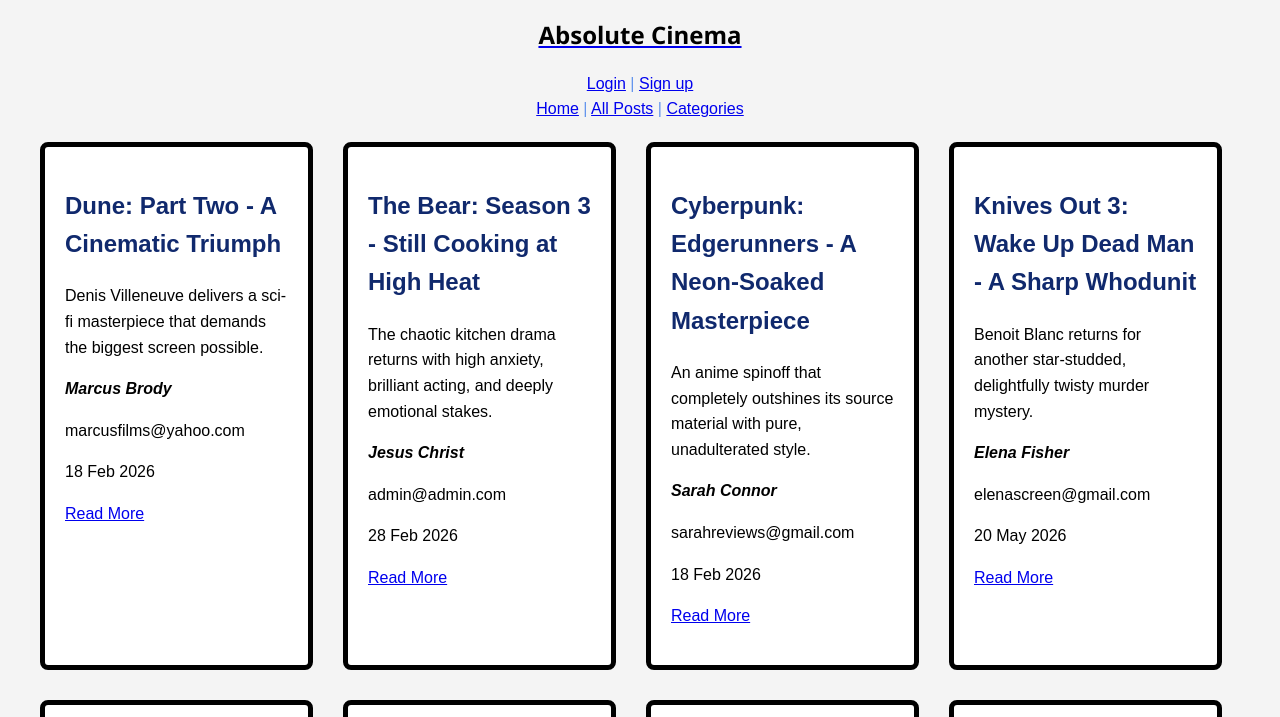
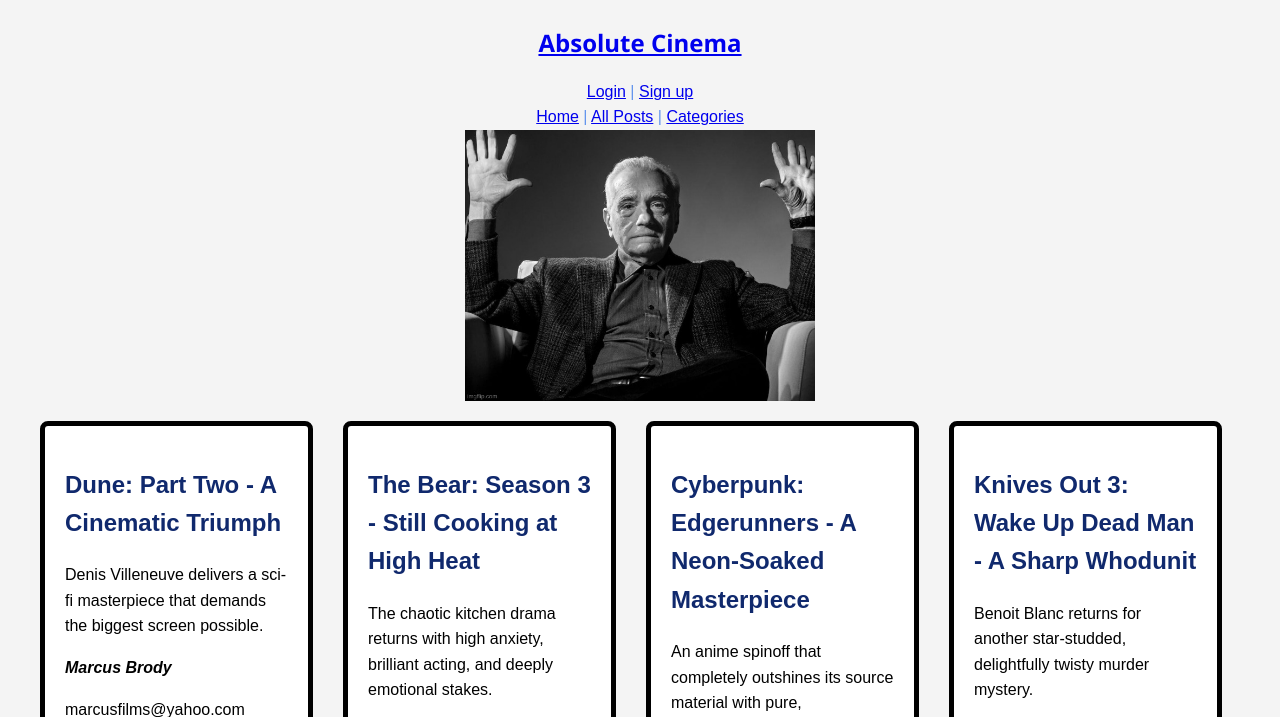
Before and after one commit to sepishkh/absolute-cinema-blog, a PHP site: page /index.php in a window 1280 px wide. Shown: the top 717 px of the page. Run offline with PHP 8.4, Linux system fonts and the light colour scheme.

Commit message:
Add image to homepage

```diff
--- a/header.php
+++ b/header.php
@@ -1,8 +1,6 @@
 <?php require_once "utilz.php" ?>
 
-<a href="index.php">
-    <h1 class="header-title"> Absolute Cinema </h1>
-</a>
+<h1 class="header-title"><a href="index.php"> Absolute Cinema </h1></a>
 <nav>
     <?php if(IsLoggedIn()) : ?>
         <a href="profile.php"> <?php echo htmlspecialchars(GetUsername(), ENT_HTML5, "UTF-8") ?></a> | <a href="index.php?logout=true"> Log Out </a>
@@ -13,3 +11,4 @@
 <nav>
     <a href="index.php">Home</a> | <a href="posts.php">All Posts</a> | <a href="categories">Categories</a>
 </nav>
+<img src="/abscin.jpg" alt="Absolute Cinema" class="header-banner">
--- a/style.css
+++ b/style.css
@@ -15,6 +15,17 @@ h1 {
 nav {
     color: cornflowerblue;
     text-align: center;
+}
+
+.header-banner {
+    width: 100%;
+    max-width: 350px;
+}
+
+header {
+    display: flex;
+    flex-direction: column;
+    align-items: center;
 }
 
 .article-card {
```
Also changed, not shown: abscin.jpg (added).
